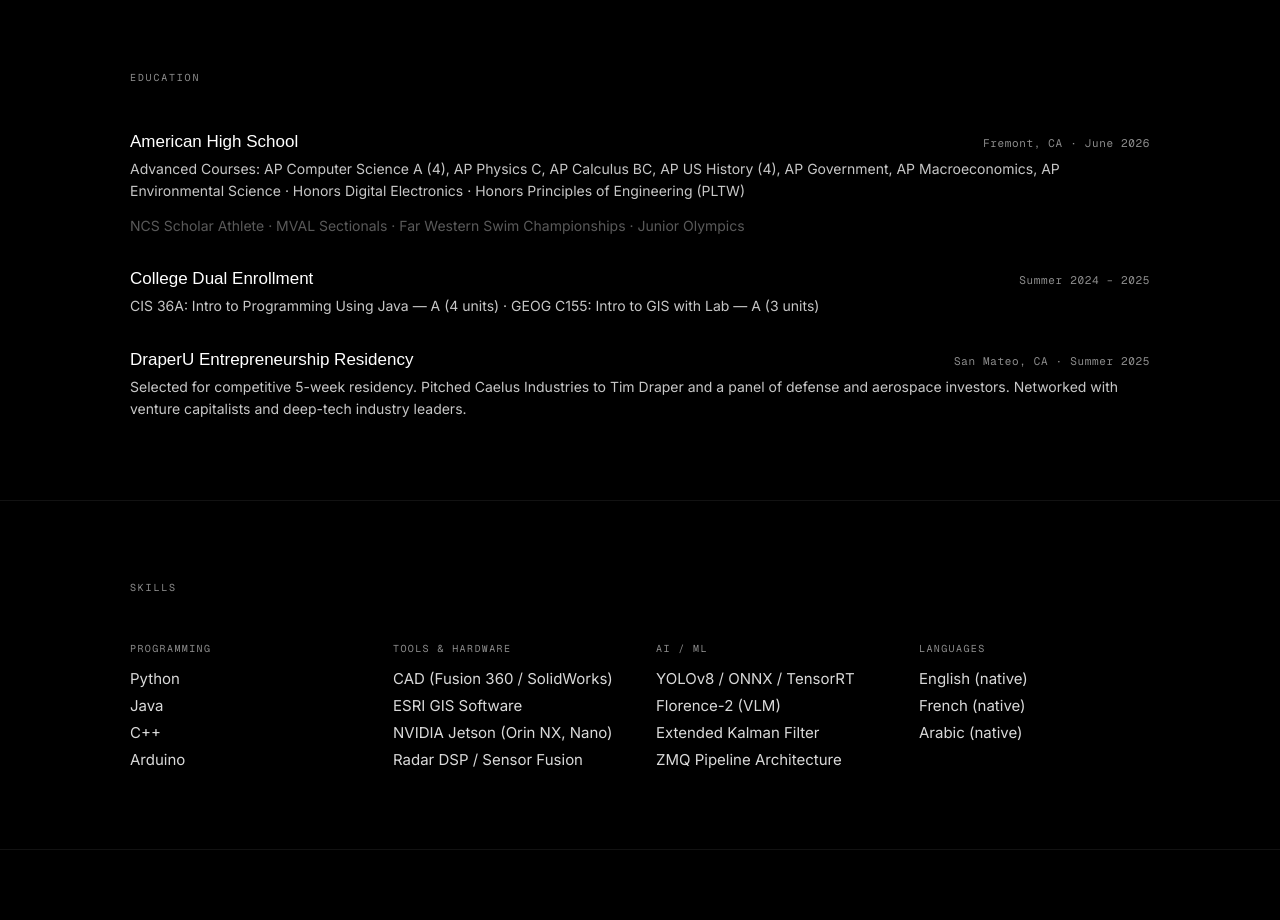
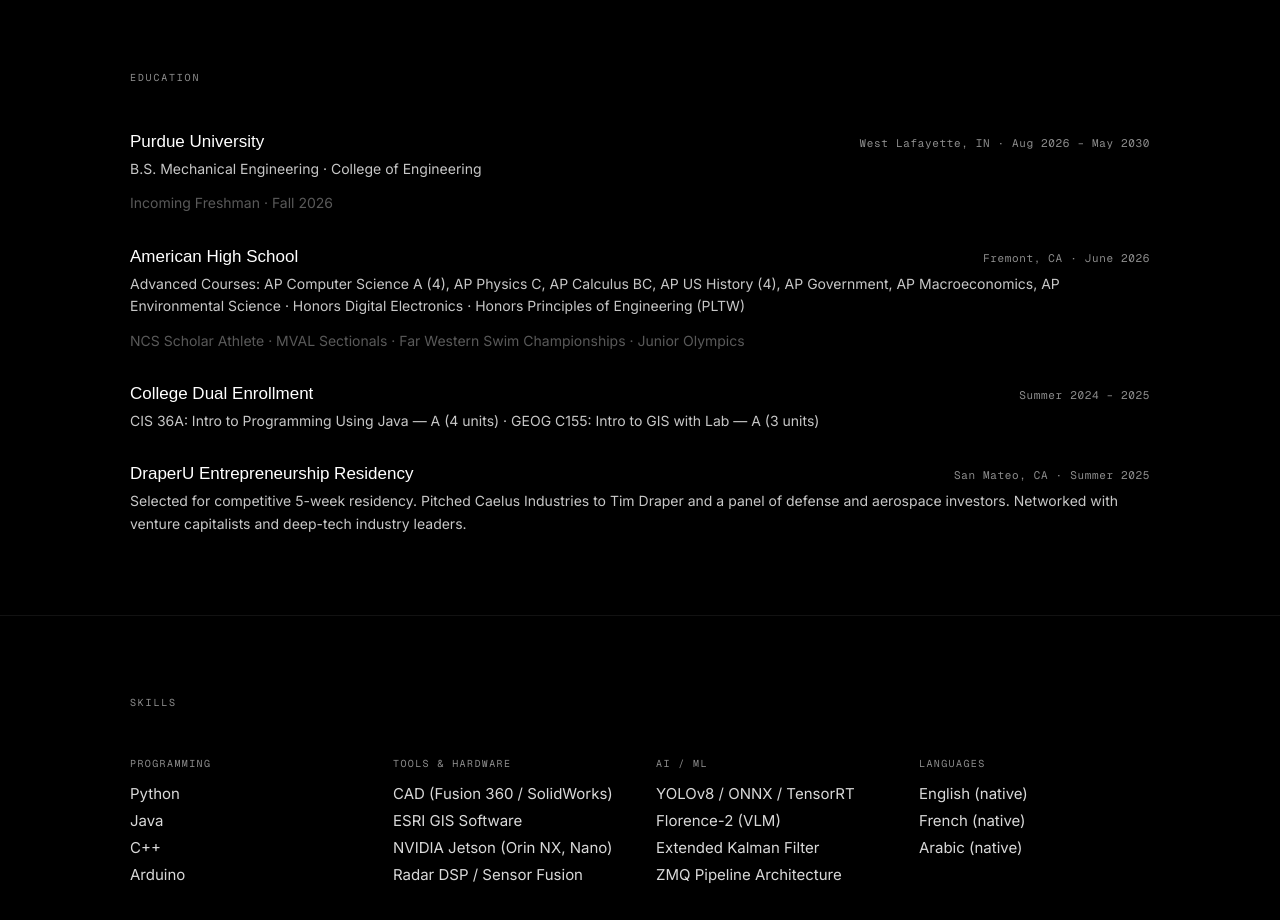
Before and after one commit to stygmatic/meddy-portfolio, an Astro site: page / in a window 1280 px wide. Shown: the part 3460-4380 px from the top of the page. Built offline with nearby package versions, Linux system fonts and the light colour scheme; Astro itself is replaced by a stand-in of ours; a web font is replaced by a local one.

Commit message:
Add Purdue University to education section

```diff
--- a/src/pages/index.astro
+++ b/src/pages/index.astro
@@ -278,6 +278,15 @@ import Layout from '../layouts/Layout.astro';
 
     <div class="edu-item">
       <div style="display:flex;justify-content:space-between;align-items:baseline;flex-wrap:wrap;gap:8px">
+        <div class="edu-school">Purdue University</div>
+        <div class="edu-meta">West Lafayette, IN · Aug 2026 – May 2030</div>
+      </div>
+      <div class="edu-detail">B.S. Mechanical Engineering · College of Engineering</div>
+      <div class="edu-detail" style="margin-top:6px;color:rgba(255,255,255,0.35)">Incoming Freshman · Fall 2026</div>
+    </div>
+
+    <div class="edu-item">
+      <div style="display:flex;justify-content:space-between;align-items:baseline;flex-wrap:wrap;gap:8px">
         <div class="edu-school">American High School</div>
         <div class="edu-meta">Fremont, CA · June 2026</div>
       </div>
```
